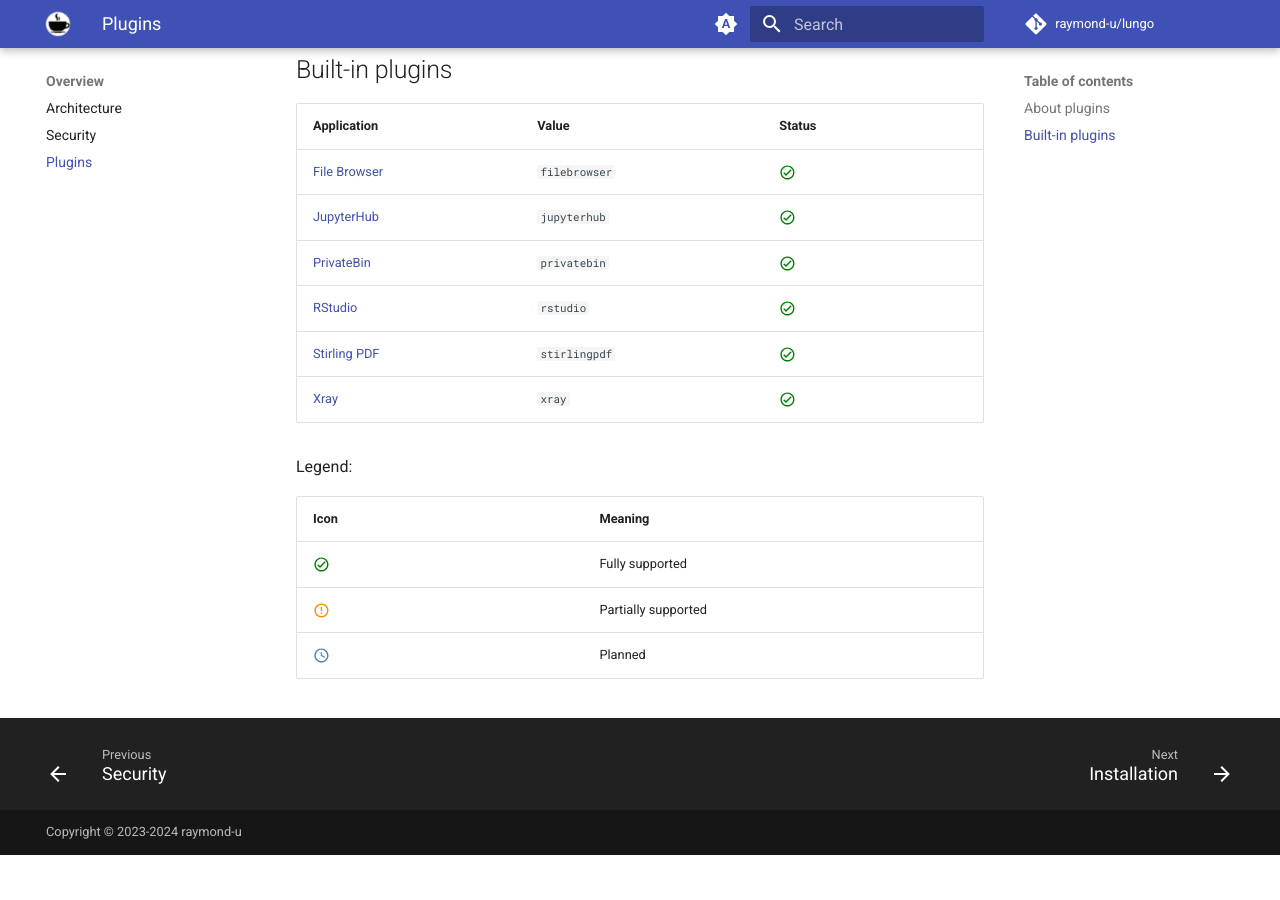
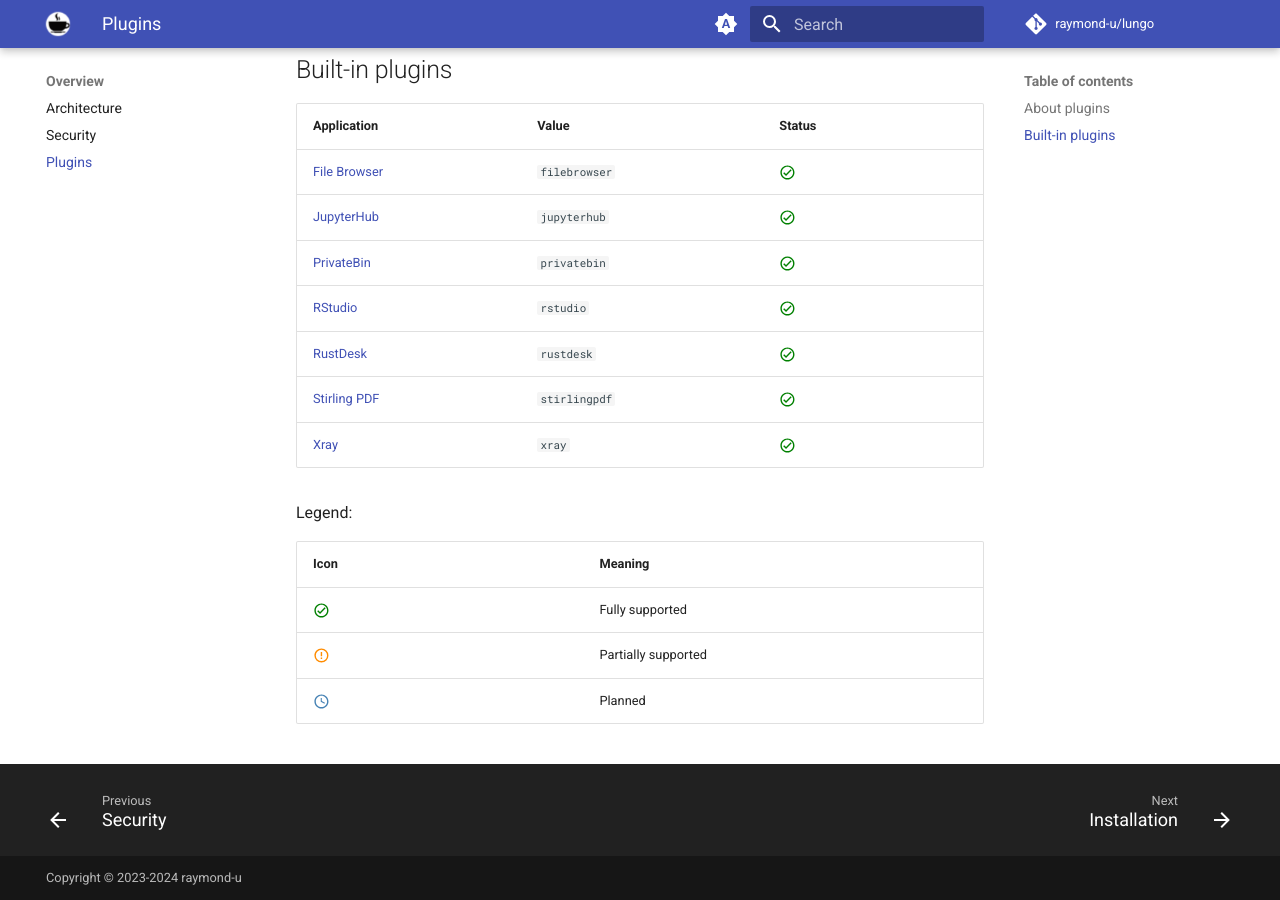
Before and after one commit to raymond-u/lungo, an MkDocs documentation site: the page built from docs/overview/plugins.md, in a window 1280 px wide and 900 px high, scrolled down 503 px. Built offline with MkDocs 1.6.1 and Material for MkDocs 9.7.7, drawn with Linux system fonts in a browser that asks for light colours; plug-ins that fetch from the network failed and are left out; comment, search, counter and statistics services are not loaded; the version menu is left out; before the commit the page ends 1358 px from its top, so only the background shows below that.

Commit message:
docs: add new plugin

```diff
--- a/docs/overview/plugins.md
+++ b/docs/overview/plugins.md
@@ -19,6 +19,7 @@
 | [JupyterHub](https://jupyter.org/hub)                            | `jupyterhub`  | :material-check-circle-outline:{ .icon .green } |
 | [PrivateBin](https://privatebin.info/)                           | `privatebin`  | :material-check-circle-outline:{ .icon .green } |
 | [RStudio](https://posit.co/products/open-source/rstudio-server/) | `rstudio`     | :material-check-circle-outline:{ .icon .green } |
+| [RustDesk](https://rustdesk.com/)                                | `rustdesk`    | :material-check-circle-outline:{ .icon .green } |
 | [Stirling PDF](https://stirlingtools.com/)                       | `stirlingpdf` | :material-check-circle-outline:{ .icon .green } |
 | [Xray](https://xtls.github.io/)                                  | `xray`        | :material-check-circle-outline:{ .icon .green } |
 
```
